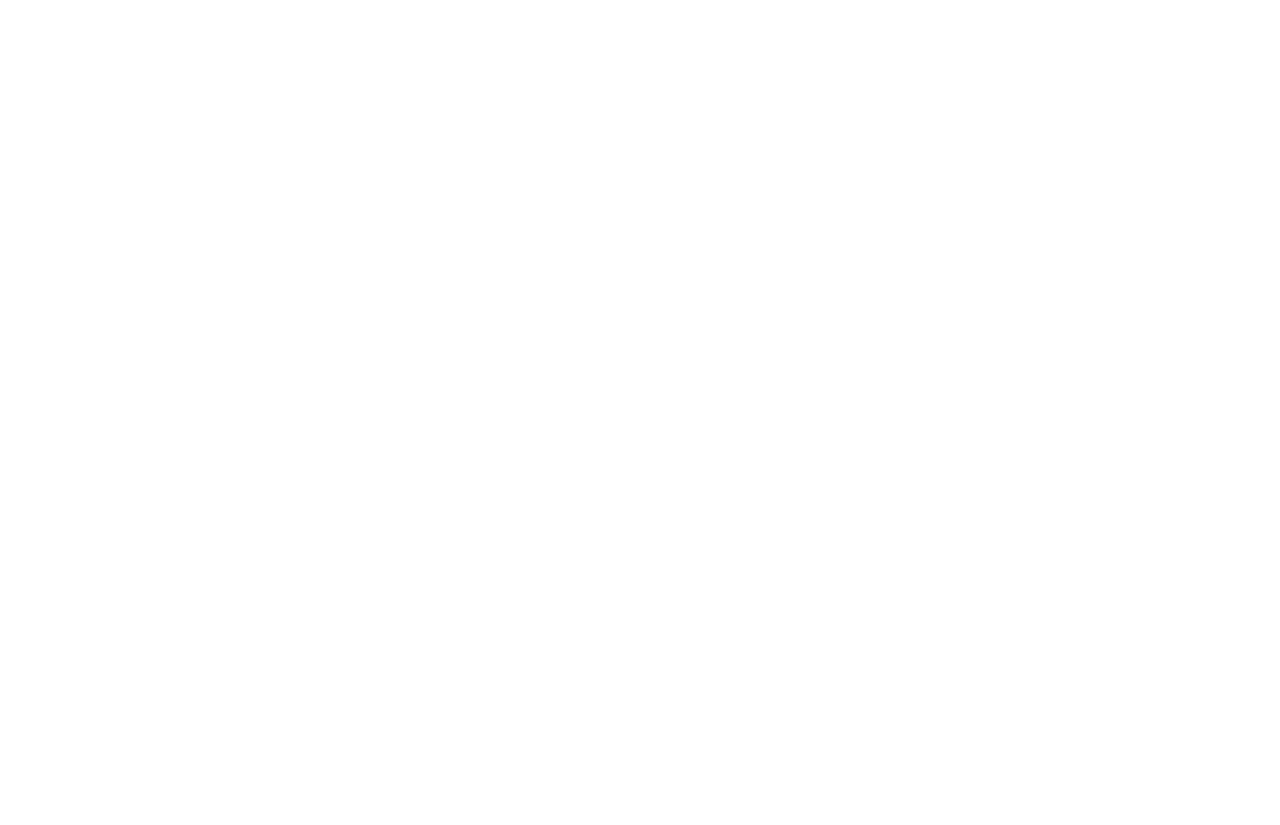
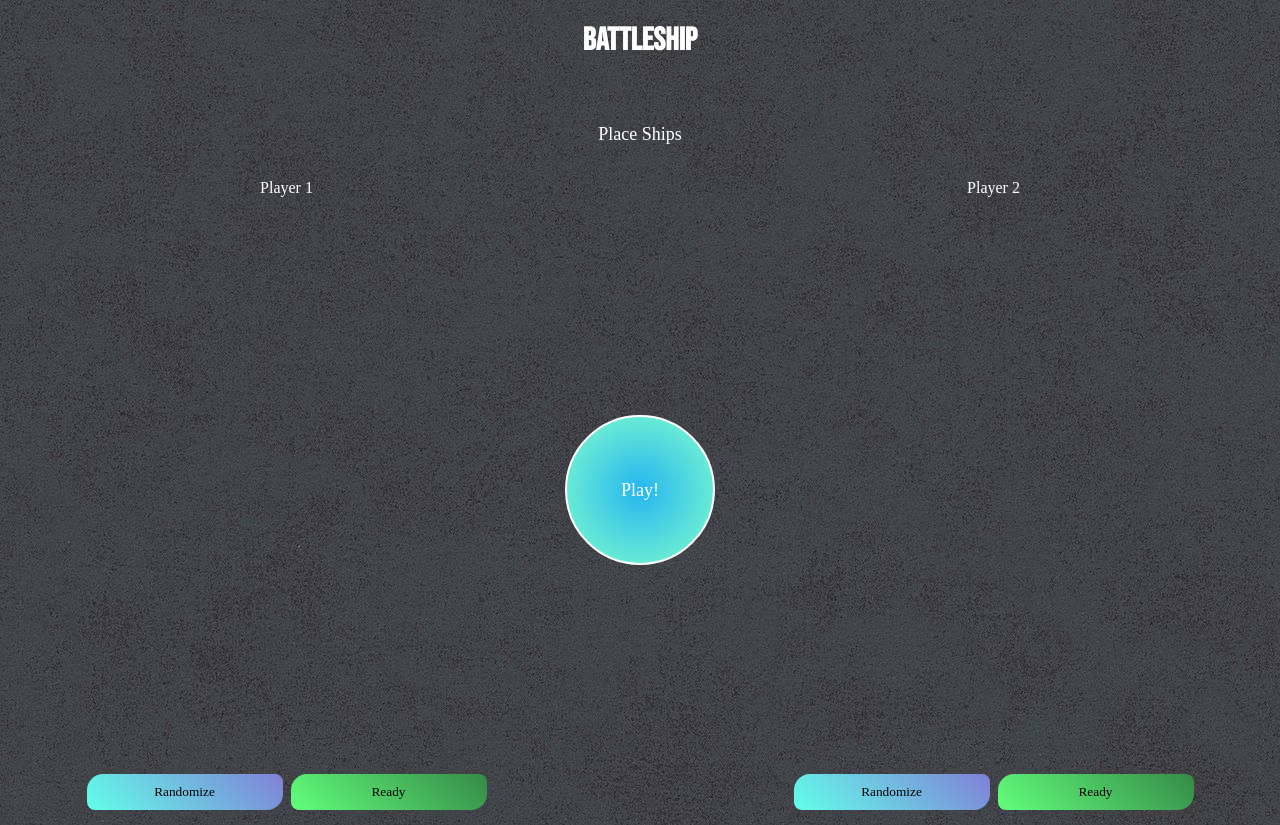
Before and after one commit to haristotle3/odin-battleship, a website built with webpack: page src/template.html in a window 1280 px wide. Before the commit the page ends 800 px from the top, so only its background shows below. Built offline with nearby package versions, Linux system fonts and the light colour scheme.

Commit message:
Implement html and styling

```diff
--- a/src/index.js
+++ b/src/index.js
@@ -0,0 +1 @@
+import "./styles.css";
--- /dev/null
+++ b/src/styles.css
@@ -0,0 +1,133 @@
+@font-face {
+  font-family: "Bebas Neue";
+  src: url(./assets/BebasNeue-Regular.ttf);
+}
+
+* {
+  font-family: "sans-serif";
+  color: white;
+}
+
+body {
+  background-image: url(assets/background.jpg);
+}
+
+header h1 {
+  font-family: "Bebas Neue";
+  text-align: center;
+  margin-bottom: 64px;
+}
+
+.information {
+  font-size: large;
+  text-align: center;
+  margin: 18px 0;
+}
+
+.game-container {
+  display: grid;
+  place-items: center;
+  grid-template-columns: 1fr 0.2fr 1fr;
+}
+
+.play-container {
+  display: flex;
+  flex-direction: column;
+  gap: 18px;
+}
+
+.player-name {
+  text-align: center;
+}
+
+.board {
+  height: 400px;
+  width: 400px;
+  display: grid;
+  grid-template: repeat(10, 40px) / repeat(10, 40px);
+}
+
+.board .block {
+  box-sizing: border-box;
+  background-color: rgb(255, 255, 255);
+  border: 2px solid gray;
+}
+
+.harbour {
+  width: 400px;
+  height: 100px;
+
+  display: grid;
+  row-gap: 20px;
+  grid-template-columns: repeat(10, 1fr);
+  grid-template-rows: 1fr 1fr;
+}
+
+.buttons-container {
+  width: 400px;
+  height: 50px;
+  display: grid;
+  align-items: center;
+  grid-template-columns: 1fr 1fr;
+  gap: 8px;
+}
+
+.buttons-container > * {
+  height: 36px;
+  border-radius: 16px 8px;
+  border: none;
+  color: rgb(0, 0, 0);
+  cursor: pointer;
+}
+
+#left-randomize,
+#right-randomize {
+  background-image: linear-gradient(
+    45deg,
+    rgb(98, 255, 234),
+    rgba(50, 50, 197, 0.589)
+  );
+}
+
+#left-randomize:hover,
+#right-randomize:hover {
+  background-image: linear-gradient(
+    45deg,
+    rgba(50, 50, 197, 0.589),
+    rgb(98, 255, 234)
+  );
+}
+
+#left-ready,
+#right-ready {
+  background-image: linear-gradient(
+    45deg,
+    rgb(98, 255, 124),
+    rgba(28, 124, 49, 0.884)
+  );
+}
+
+#left-ready:hover,
+#right-ready:hover {
+  background-image: linear-gradient(
+    45deg,
+    rgba(28, 124, 49, 0.884),
+    rgb(98, 255, 124)
+  );
+}
+
+#play-button {
+  cursor: pointer;
+  font-size: large;
+  height: 150px;
+  width: 150px;
+  border-radius: 50%;
+  border: 2px solid white;
+  color: white;
+  background-image: radial-gradient(rgb(37, 182, 240), rgb(131, 255, 203));
+}
+
+#play-button:hover {
+  border: 1px solid black;
+  background-image: radial-gradient(rgb(37, 182, 240), rgb(98, 190, 152));
+}
--- a/src/template.html
+++ b/src/template.html
@@ -6,5 +6,39 @@
     <link rel="icon" type="image/x-icon" href="assets/icon.png" />
     <title>Battle Ship</title>
   </head>
-  <body></body>
+  <body>
+    <header>
+      <h1>Battleship</h1>
+    </header>
+
+    <main>
+      <div class="information">
+        <p>Place Ships</p>
+      </div>
+
+      <div class="game-container">
+        <div class="play-container">
+          <p class="player-name">Player 1</p>
+          <div id="board-1" class="board"></div>
+          <div class="harbour"></div>
+          <div class="buttons-container">
+            <button id="left-randomize">Randomize</button>
+            <button id="left-ready">Ready</button>
+          </div>
+        </div>
+
+        <button id="play-button">Play!</button>
+
+        <div class="play-container">
+          <p class="player-name">Player 2</p>
+          <div id="board-2" class="board"></div>
+          <div class="harbour"></div>
+          <div class="buttons-container">
+            <button id="right-randomize">Randomize</button>
+            <button id="right-ready">Ready</button>
+          </div>
+        </div>
+      </div>
+    </main>
+  </body>
 </html>
```
